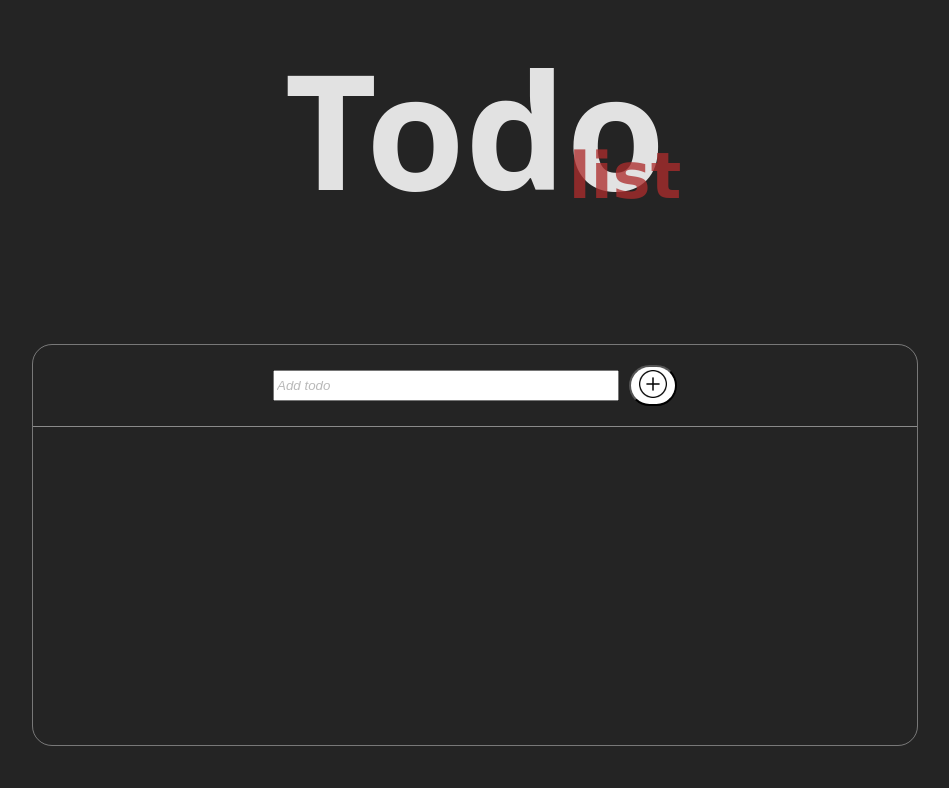
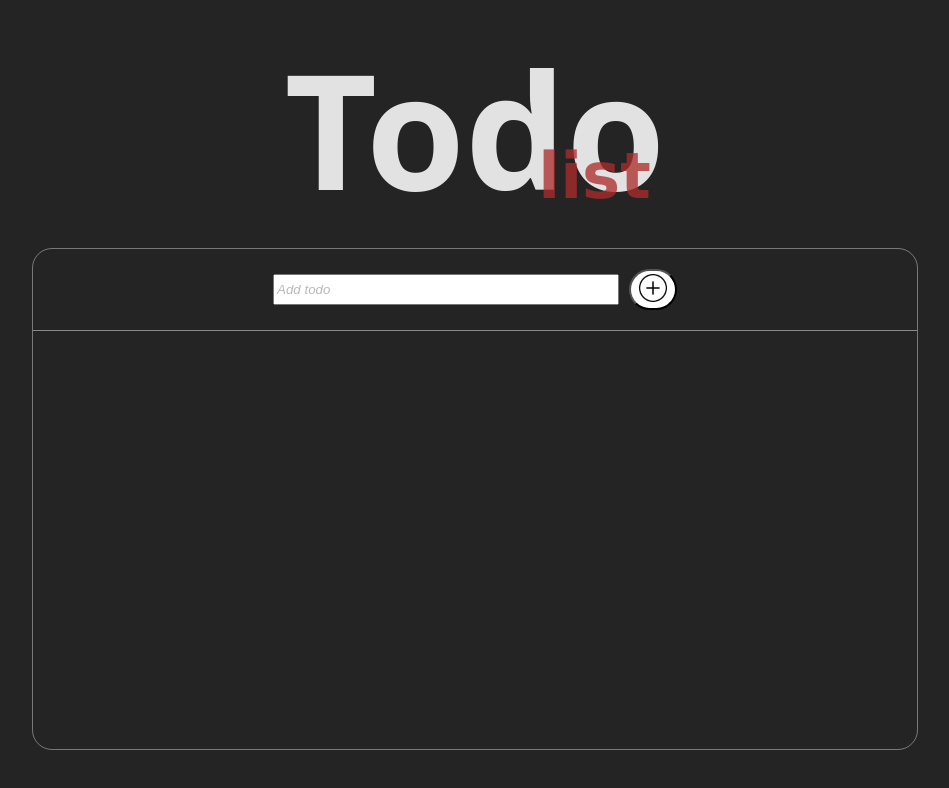
Before and after one commit to kirillxxn/TodoList, a React (Vite) app: page / in a window 1280 px wide. Shown: the top 788 px of the page, without its empty margins (165-1114 px from the left). Built offline with nearby package versions, Linux system fonts and the light colour scheme.

Commit message:
add_style_and_functional

```diff
--- a/src/components/Todo/Todo.module.css
+++ b/src/components/Todo/Todo.module.css
@@ -3,6 +3,7 @@
 	flex-direction: column;
 	justify-content: center;
 	align-items: center;
+	position: relative;
 }
 .container-title {
 	margin: 0;
@@ -13,12 +14,14 @@
 		'Lucida Sans Unicode', Geneva, Verdana, sans-serif;
 	margin: 0;
 	font-size: 4rem;
-	transform: translateY(-120px) translateX(150px);
+	top: 120px;
+	left: 55%;
+	position: absolute;
 	color: rgba(172, 45, 45, 0.763);
 }
 .section-todolist {
 	width: 70%;
-	height: 50vh;
+	min-height: 500px;
 	border: 1px rgba(255, 255, 255, 0.385) solid;
 	border-radius: 20px;
 	text-align: center;
@@ -63,3 +66,56 @@
 .todo-button-icon:hover {
 	transform: rotate(180deg);
 }
+.todo {
+	height: 100%;
+	padding: 20px;
+}
+.todo__list {
+	display: grid;
+	grid-template-columns: repeat(auto-fill, minmax(250px, 1fr));
+	grid-template-rows: repeat(2, 1fr);
+	grid-column-gap: 0px;
+	grid-row-gap: 0px;
+	list-style-type: none;
+	overflow: scroll;
+	gap: 20px;
+	padding: 10px;
+}
+.todo__item {
+	background-color: white;
+	color: black;
+	position: relative;
+	border-radius: 20px;
+	padding: 30px;
+	transition: all 0.3s ease-in-out;
+}
+.todo__item-title {
+	margin: 0;
+	font-size: 1rem;
+	overflow: hidden;
+	white-space: nowrap;
+	text-overflow: ellipsis;
+}
+.todo__item-word {
+	margin: 0;
+}
+.todo__item-btn-delete {
+	background-color: transparent;
+	border: none;
+	position: absolute;
+	top: 10px;
+	right: 10px;
+	cursor: pointer;
+}
+.todo__item:hover {
+	transform: translateY(-10px);
+}
+.todo__item:has(.todo__item-btn-delete:hover) {
+	opacity: 0.4;
+}
+.btn__delete-icon {
+	transition: all 0.3s ease-in-out;
+}
+.btn__delete-icon:hover {
+	scale: 1.2;
+}
--- a/src/components/Todo/Todo.tsx
+++ b/src/components/Todo/Todo.tsx
@@ -1,5 +1,6 @@
 import styles from './Todo.module.css'
 import AddTodoIcon from '..//..//assets/icons/icon-add-todo.png'
+import DeleteTodoIcon from '..//..//assets/icons/icon-delete-todo.png'
 import { useToDoStore } from '../../data/stores/useToDoStore'
 import { useState } from 'react'
 const Todo = () => {
@@ -11,7 +12,20 @@ const Todo = () => {
 			setInputValue('')
 		}
 	}
-
+	const handleEnterPress = (e: React.KeyboardEvent<HTMLInputElement>) => {
+		if (e.key === 'Enter') {
+			handleAddTodo()
+		}
+	}
+	const formatDate = (date: Date) => {
+		return new Date(date).toLocaleString('ru-RU', {
+			day: '2-digit',
+			month: '2-digit',
+			year: 'numeric',
+			hour: '2-digit',
+			minute: '2-digit',
+		})
+	}
 	return (
 		<>
 			<div className={styles['container']}>
@@ -25,6 +39,7 @@ const Todo = () => {
 							placeholder='Add todo'
 							value={inputValue}
 							onChange={e => setInputValue(e.target.value)}
+							onKeyDown={handleEnterPress}
 						/>
 						<button onClick={handleAddTodo} className={styles['todo-button']}>
 							<img
@@ -34,13 +49,24 @@ const Todo = () => {
 							/>
 						</button>
 					</div>
-					<div className={styles['todolist']}>
-						<ul>
+					<div className={styles['todo']}>
+						<ul className={styles['todo__list']}>
 							{tasks.map(item => (
-								<li key={item.id}>
-									<h3>{item.title}</h3>
-									<p>{item.createdAt}</p>
-									<button onClick={() => removeTodo(item.id)}>del</button>
+								<li className={styles['todo__item']} key={item.id}>
+									<h3 className={styles['todo__item-title']}>{item.title}</h3>
+									<p className={styles['todo__item-word']}>
+										{formatDate(item.createdAt)}
+									</p>
+									<button
+										className={styles['todo__item-btn-delete']}
+										onClick={() => removeTodo(item.id)}
+									>
+										<img
+											className={styles['btn__delete-icon']}
+											src={DeleteTodoIcon}
+											alt=''
+										/>
+									</button>
 								</li>
 							))}
 						</ul>
--- a/src/data/stores/useToDoStore.ts
+++ b/src/data/stores/useToDoStore.ts
@@ -1,9 +1,10 @@
 import { create } from 'zustand'
 import { generateId } from '../GenId'
+import { persist } from 'zustand/middleware'
 type Task = {
 	id: string
 	title: string
-	createdAt: number
+	createdAt: Date
 }
 
 type TTodoList = {
@@ -12,14 +13,20 @@ type TTodoList = {
 	removeTodo: (id: string) => void
 }
 
-export const useToDoStore = create<TTodoList>((set, get) => ({
+export const useToDoStore = create<TTodoList>()(
+	persist(
+		(set, get) => ({
 			tasks: [],
 			addTodo: title => {
 				const { tasks } = get()
+				const formattedTitle =
+					title.trim().charAt(0).toUpperCase() +
+					title.trim().slice(1).toLowerCase()
+
 				const newTask = {
 					id: generateId(),
-			title,
-			createdAt: Date.now(),
+					title: formattedTitle,
+					createdAt: new Date(),
 				}
 				set({
 					tasks: [newTask].concat(tasks),
@@ -29,4 +36,7 @@ export const useToDoStore = create<TTodoList>((set, get) => ({
 				const { tasks } = get()
 				set({ tasks: tasks.filter(task => task.id !== id) })
 			},
-}))
+		}),
+		{ name: 'tasks-storage' }
+	)
+)
```
Also changed, not shown: src/assets/icons/icon-delete-todo.png (added). Lines whose indentation alone changed are shown as unchanged.
